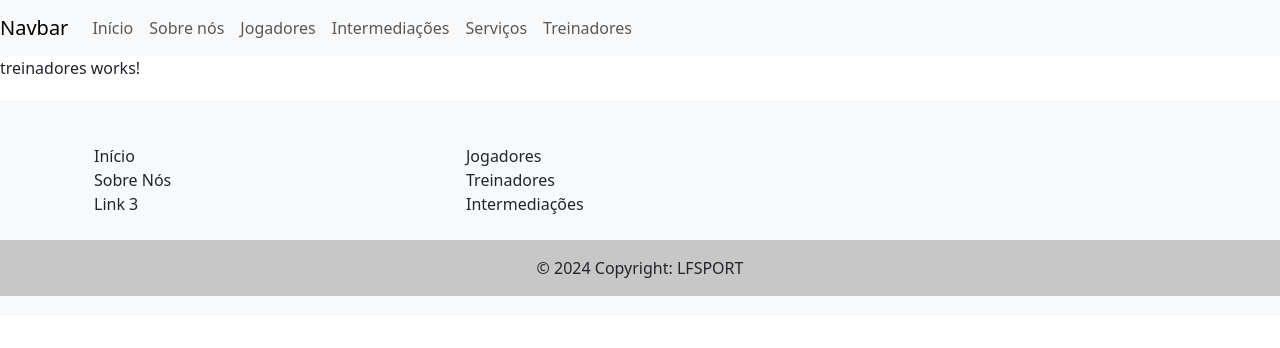
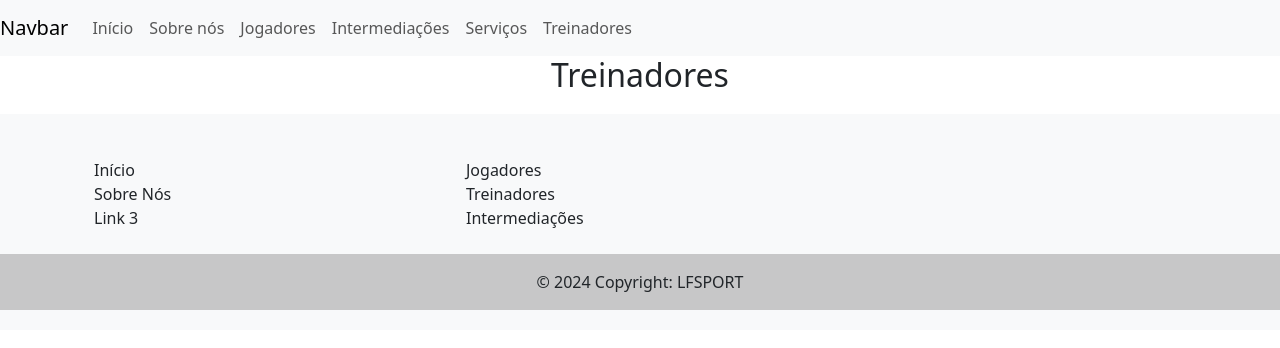
Before and after one commit to Antoniongola/LFSPORT-oficial, an Angular app in the folder frontend-lsport/: page /treinadores in a window 1280 px wide. Shown: the top 348 px of the page. Built offline with nearby package versions, Linux system fonts and the light colour scheme.

Commit message:
front end: basic view updates

```diff
--- a/frontend-lsport/src/app/components/jogadores/jogadores.component.html
+++ b/frontend-lsport/src/app/components/jogadores/jogadores.component.html
@@ -1,4 +1,4 @@
 <div class="row">
-  <app-jogador></app-jogador>
-  <router-outlet></router-outlet>
+  <h2 class="text-center">Jogadores</h2>
+
 </div>
--- a/frontend-lsport/src/app/components/treinadores/treinadores.component.html
+++ b/frontend-lsport/src/app/components/treinadores/treinadores.component.html
@@ -1 +1 @@
-<p>treinadores works!</p>
+<h2 class="text-center">Treinadores</h2>
```
